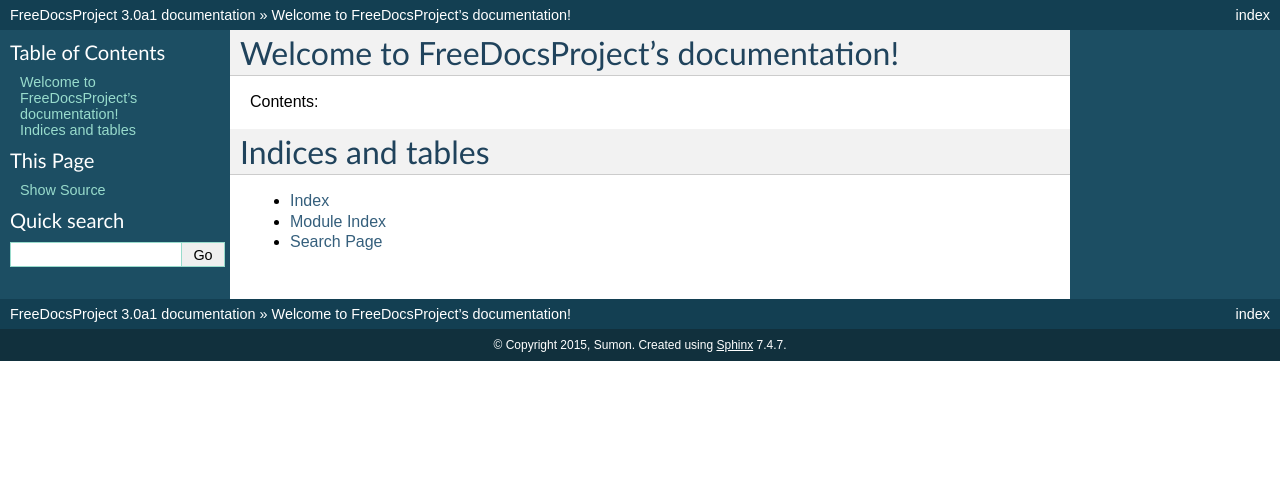
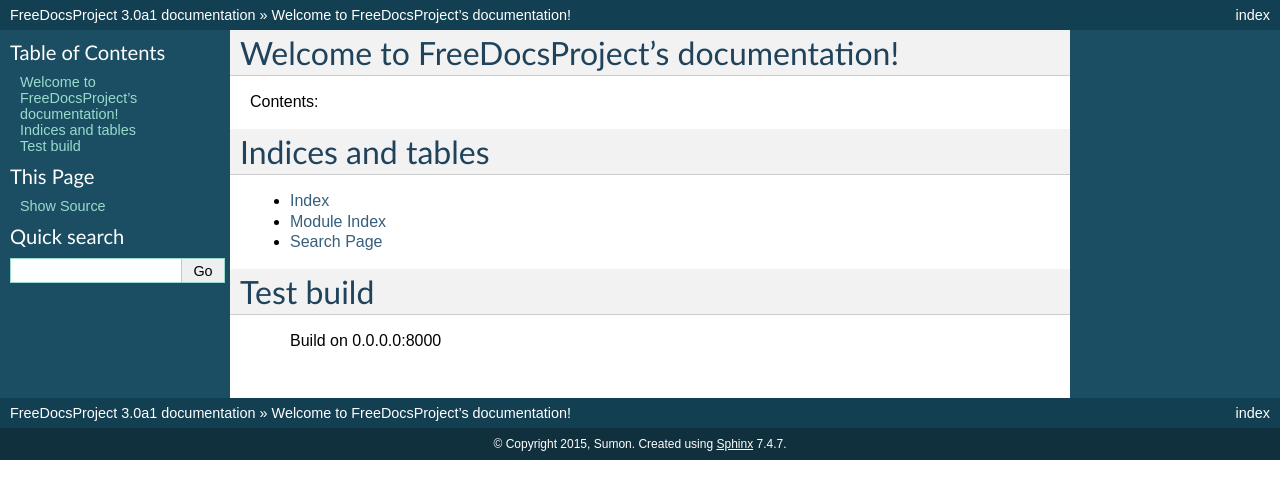
Before and after one commit to rUInnYloVe/FreeDocsProject, a Sphinx documentation site: the page built from docs/index.rst, in a window 1280 px wide. Shown: the top 499 px of the page. Built offline with Sphinx 7.4.7, drawn with Linux system fonts in a browser that asks for light colours.

Commit message:
Update index.rst

```diff
--- a/docs/index.rst
+++ b/docs/index.rst
@@ -19,3 +19,8 @@
 * :ref:`genindex`
 * :ref:`modindex`
 * :ref:`search`
+
+Test build
+==========
+
+   Build on 0.0.0.0:8000
```
